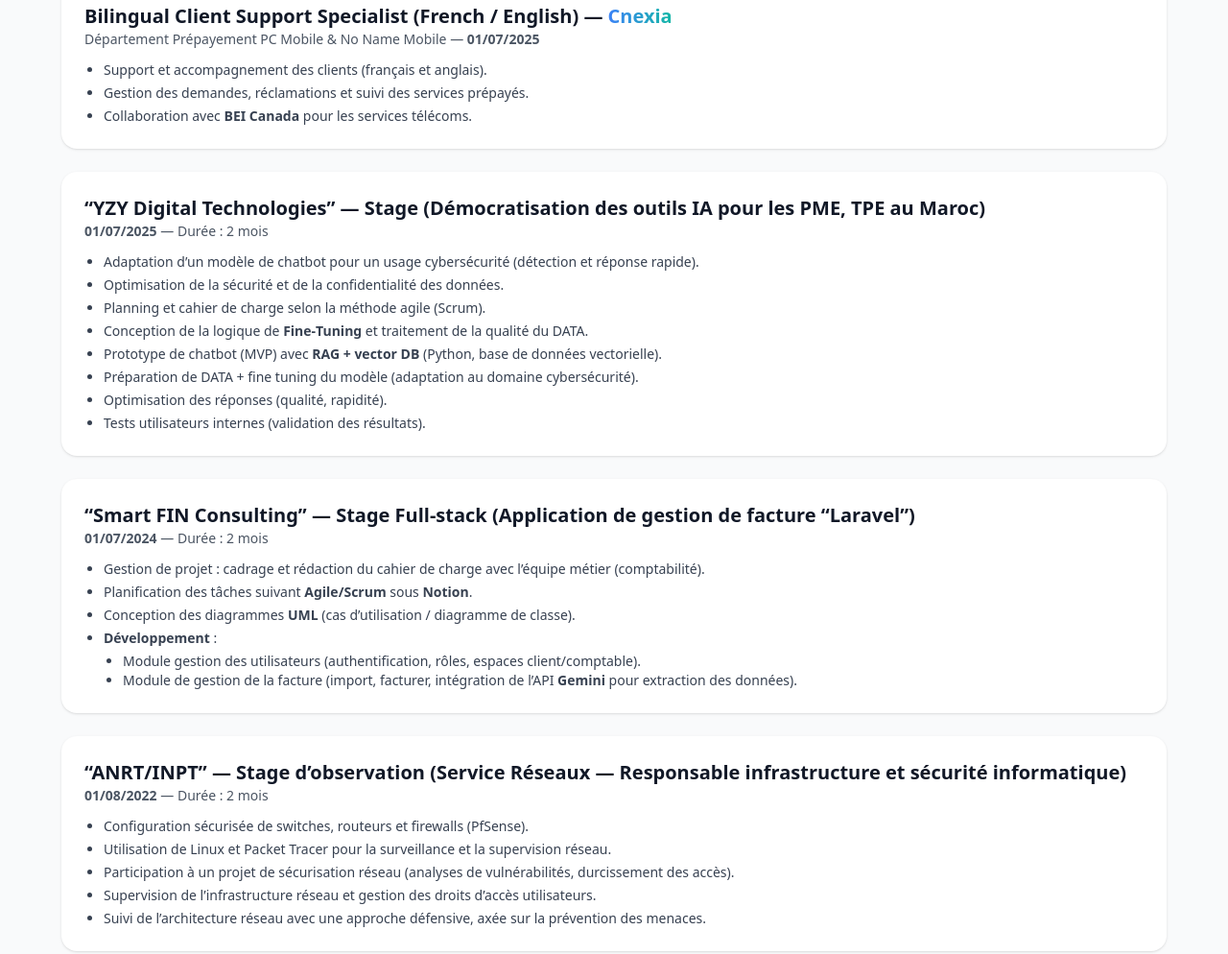
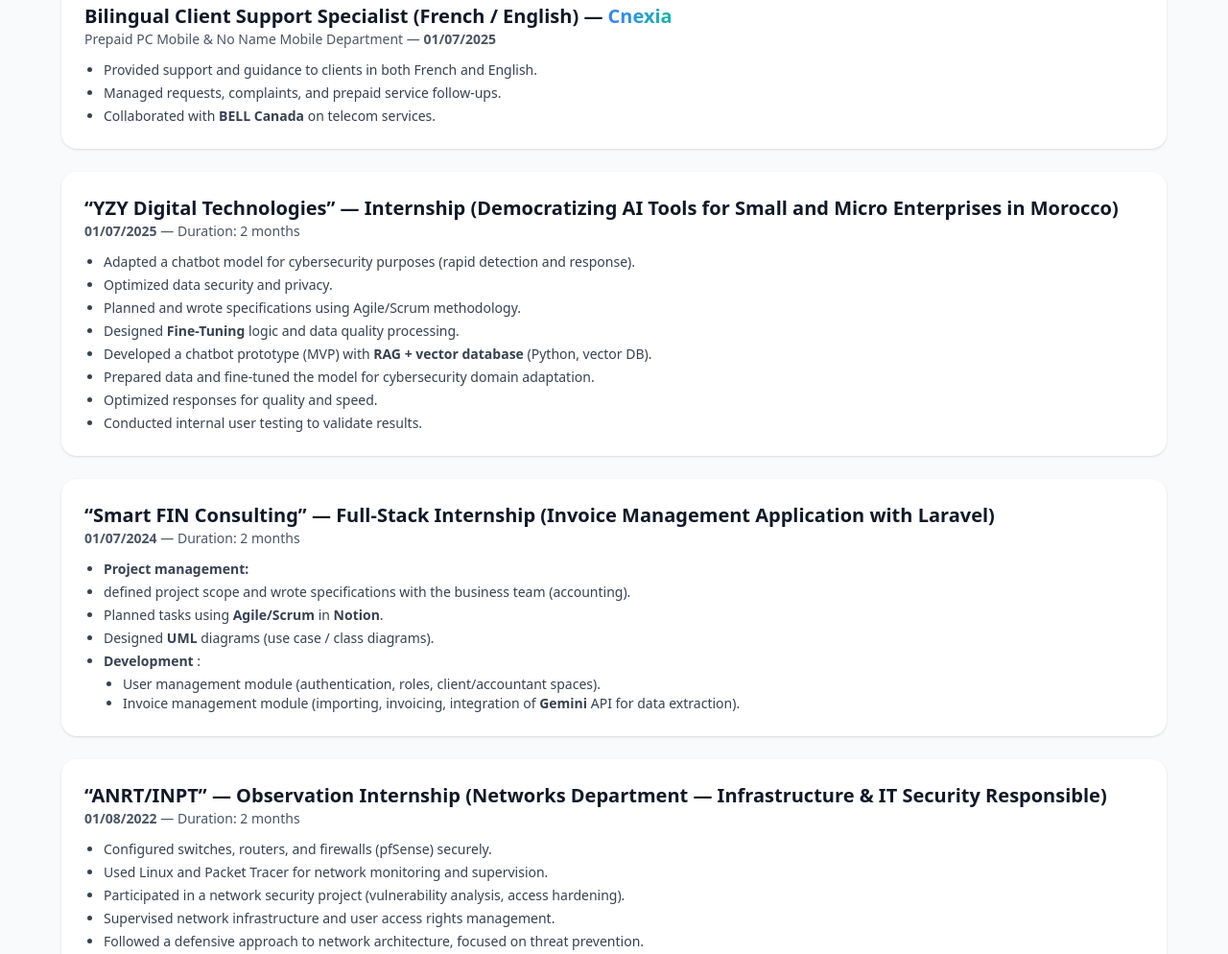
Before and after one commit to ay25gamer/Portfolio-Ayoub-main, a website: page index.html in a window 1280 px wide. Shown: the part 7120-8114 px from the top of the page at 96% size. Drawn offline with nearby package versions, Linux system fonts and the light colour scheme.

Commit message:
Update index.html

```diff
--- a/index.html
+++ b/index.html
@@ -548,42 +548,43 @@
           <!-- Cnexia -->
           <div class="p-6 rounded-2xl bg-white dark:bg-gray-800 shadow">
             <h3 class="text-xl font-bold dark:text-white">Bilingual Client Support Specialist (French / English) — <span class="gradient-text">Cnexia</span></h3>
-            <p class="text-sm text-gray-600 dark:text-gray-400">Département Prépayement PC Mobile & No Name Mobile — <strong>01/07/2025</strong></p>
+            <p class="text-sm text-gray-600 dark:text-gray-400">Prepaid PC Mobile & No Name Mobile Department — <strong>01/07/2025</strong></p>
             <ul class="mt-3 list-disc pl-5 space-y-1 text-sm text-gray-700 dark:text-gray-300">
-              <li>Support et accompagnement des clients (français et anglais).</li>
-              <li>Gestion des demandes, réclamations et suivi des services prépayés.</li>
-              <li>Collaboration avec <strong>BEI Canada</strong> pour les services télécoms.</li>
+              <li>Provided support and guidance to clients in both French and English.</li>
+              <li>Managed requests, complaints, and prepaid service follow-ups.</li>
+              <li>Collaborated with <strong>BELL Canada</strong> on telecom services.</li>
             </ul>
           </div>
 
           <!-- YZY Digital Technologies (AI for SMEs) -->
           <div class="p-6 rounded-2xl bg-white dark:bg-gray-800 shadow">
-            <h3 class="text-xl font-bold dark:text-white">“YZY Digital Technologies” — Stage (Démocratisation des outils IA pour les PME, TPE au Maroc)</h3>
-            <p class="text-sm text-gray-600 dark:text-gray-400"><strong>01/07/2025</strong> — Durée : 2 mois</p>
+            <h3 class="text-xl font-bold dark:text-white">“YZY Digital Technologies” — Internship (Democratizing AI Tools for Small and Micro Enterprises in Morocco)</h3>
+            <p class="text-sm text-gray-600 dark:text-gray-400"><strong>01/07/2025</strong> — Duration: 2 months</p>
             <ul class="mt-3 list-disc pl-5 space-y-1 text-sm text-gray-700 dark:text-gray-300">
-              <li>Adaptation d’un modèle de chatbot pour un usage cybersécurité (détection et réponse rapide).</li>
-              <li>Optimisation de la sécurité et de la confidentialité des données.</li>
-              <li>Planning et cahier de charge selon la méthode agile (Scrum).</li>
-              <li>Conception de la logique de <strong>Fine‑Tuning</strong> et traitement de la qualité du DATA.</li>
-              <li>Prototype de chatbot (MVP) avec <strong>RAG + vector DB</strong> (Python, base de données vectorielle).</li>
-              <li>Préparation de DATA + fine tuning du modèle (adaptation au domaine cybersécurité).</li>
-              <li>Optimisation des réponses (qualité, rapidité).</li>
-              <li>Tests utilisateurs internes (validation des résultats).</li>
+              <li>Adapted a chatbot model for cybersecurity purposes (rapid detection and response).</li>
+              <li>Optimized data security and privacy.</li>
+              <li>Planned and wrote specifications using Agile/Scrum methodology.</li>
+              <li>Designed <strong>Fine-Tuning</strong> logic and data quality processing.</li>
+              <li>Developed a chatbot prototype (MVP) with <strong>RAG + vector database</strong> (Python, vector DB).</li>
+              <li>Prepared data and fine-tuned the model for cybersecurity domain adaptation.</li>
+              <li>Optimized responses for quality and speed.</li>
+              <li>Conducted internal user testing to validate results.</li>
             </ul>
           </div>
 
           <!-- Smart FIN Consulting (Laravel invoicing app) -->
           <div class="p-6 rounded-2xl bg-white dark:bg-gray-800 shadow">
-            <h3 class="text-xl font-bold dark:text-white">“Smart FIN Consulting” — Stage Full‑stack (Application de gestion de facture “Laravel”)</h3>
-            <p class="text-sm text-gray-600 dark:text-gray-400"><strong>01/07/2024</strong> — Durée : 2 mois</p>
+            <h3 class="text-xl font-bold dark:text-white">“Smart FIN Consulting” — Full-Stack Internship (Invoice Management Application with Laravel)</h3>
+            <p class="text-sm text-gray-600 dark:text-gray-400"><strong>01/07/2024</strong> — Duration: 2 months</p>
             <ul class="mt-3 list-disc pl-5 space-y-1 text-sm text-gray-700 dark:text-gray-300">
-              <li>Gestion de projet : cadrage et rédaction du cahier de charge avec l’équipe métier (comptabilité).</li>
-              <li>Planification des tâches suivant <strong>Agile/Scrum</strong> sous <strong>Notion</strong>.</li>
-              <li>Conception des diagrammes <strong>UML</strong> (cas d’utilisation / diagramme de classe).</li>
-              <li><strong>Développement</strong> :
+              <li><strong >Project management:</strong></li>
+              <li>defined project scope and wrote specifications with the business team (accounting).</li>
+              <li>Planned tasks using <strong>Agile/Scrum</strong> in <strong>Notion</strong>.</li>
+              <li>Designed <strong>UML</strong> diagrams (use case / class diagrams).</li>
+              <li><strong>Development</strong> :
                 <ul class="list-disc pl-5 mt-1">
-                  <li>Module gestion des utilisateurs (authentification, rôles, espaces client/comptable).</li>
-                  <li>Module de gestion de la facture (import, facturer, intégration de l’API <strong>Gemini</strong> pour extraction des données).</li>
+                  <li>User management module (authentication, roles, client/accountant spaces).</li>
+                  <li>Invoice management module (importing, invoicing, integration of <strong>Gemini</strong> API for data extraction). </li>
                 </ul>
               </li>
             </ul>
@@ -591,14 +592,14 @@
 
           <!-- ANRT/INPT observation (network & security) -->
           <div class="p-6 rounded-2xl bg-white dark:bg-gray-800 shadow">
-            <h3 class="text-xl font-bold dark:text-white">“ANRT/INPT” — Stage d’observation (Service Réseaux — Responsable infrastructure et sécurité informatique)</h3>
-            <p class="text-sm text-gray-600 dark:text-gray-400"><strong>01/08/2022</strong> — Durée : 2 mois</p>
+            <h3 class="text-xl font-bold dark:text-white">“ANRT/INPT” — Observation Internship (Networks Department — Infrastructure & IT Security Responsible)</h3>
+            <p class="text-sm text-gray-600 dark:text-gray-400"><strong>01/08/2022</strong> — Duration: 2 months</p>
             <ul class="mt-3 list-disc pl-5 space-y-1 text-sm text-gray-700 dark:text-gray-300">
-              <li>Configuration sécurisée de switches, routeurs et firewalls (PfSense).</li>
-              <li>Utilisation de Linux et Packet Tracer pour la surveillance et la supervision réseau.</li>
-              <li>Participation à un projet de sécurisation réseau (analyses de vulnérabilités, durcissement des accès).</li>
-              <li>Supervision de l’infrastructure réseau et gestion des droits d’accès utilisateurs.</li>
-              <li>Suivi de l’architecture réseau avec une approche défensive, axée sur la prévention des menaces.</li>
+              <li>Configured switches, routers, and firewalls (pfSense) securely.</li>
+              <li>Used Linux and Packet Tracer for network monitoring and supervision.</li>
+              <li>Participated in a network security project (vulnerability analysis, access hardening).</li>
+              <li>Supervised network infrastructure and user access rights management.</li>
+              <li>Followed a defensive approach to network architecture, focused on threat prevention.</li>
             </ul>
           </div>
         </div>
```
